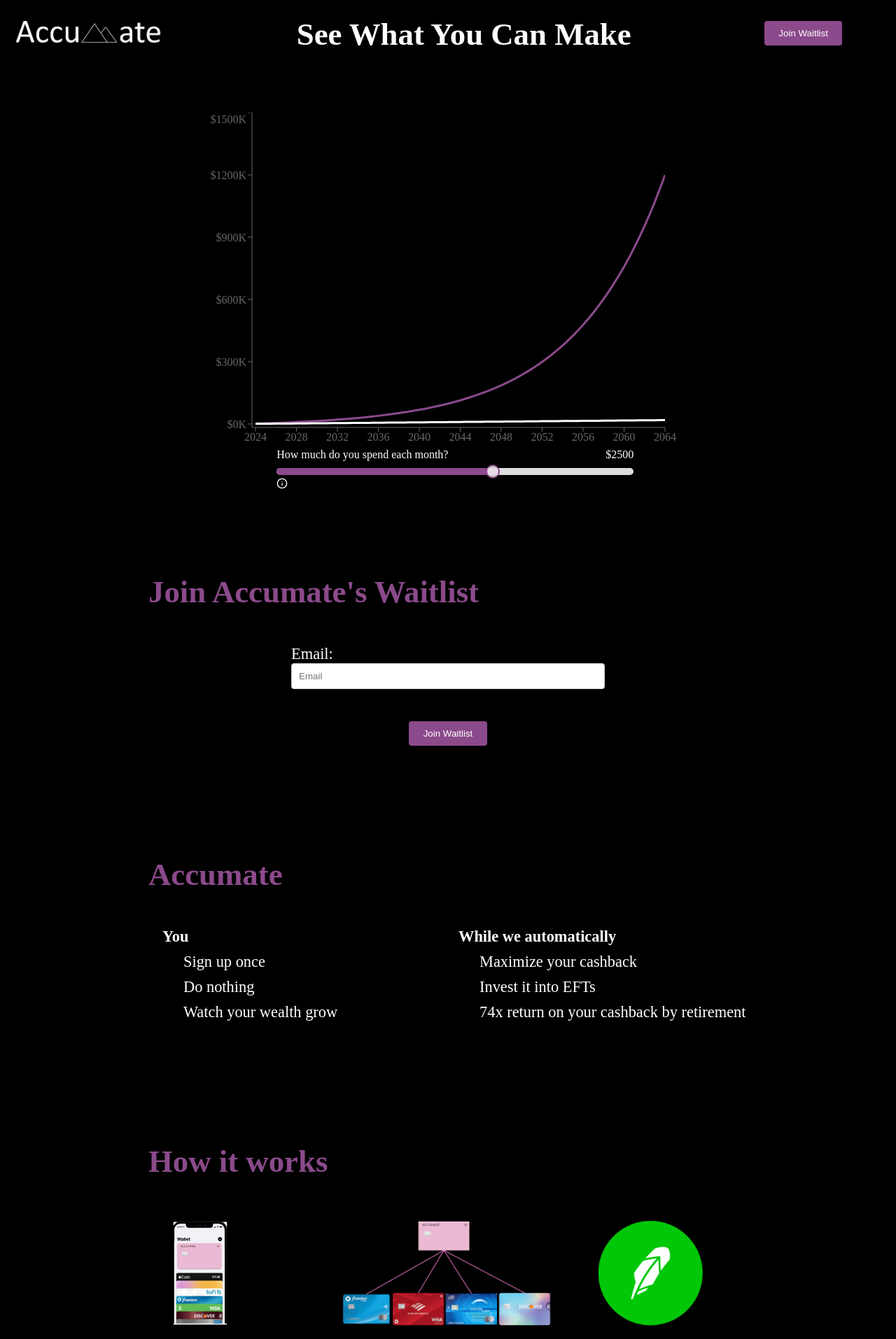
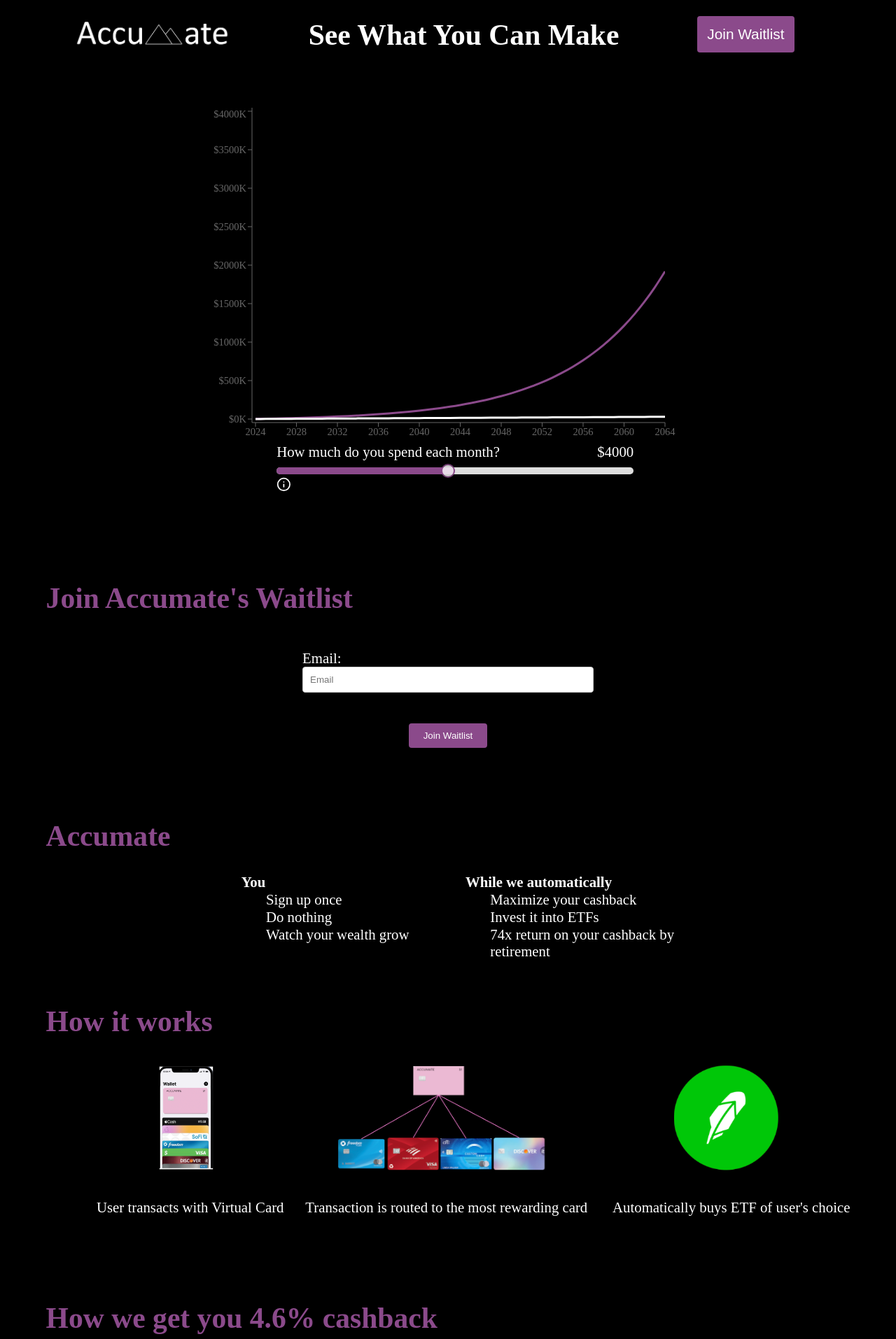
Before and after one commit to dnevinrichards01/accumate_frontend, a React (Vite) app: page / in a window 1280 px wide. Shown: the top 1914 px of the page at 70% size. Built offline with nearby package versions, Linux system fonts and the light colour scheme.

Commit message:
wrote CSS which is better at resizing for different screens

```diff
--- a/src/components/EmailForm.jsx
+++ b/src/components/EmailForm.jsx
@@ -72,7 +72,7 @@
                 (error && <div className='form-input-error'>{error}</div>) ||
                 (success && <div>{success}</div>)
             : <br/>}
-            <button className="form-button" type="submit" >
+           <button className="form-button" type="submit" >
                 Join Waitlist
             </button>
         </form>
--- a/src/components/ReChartViz.jsx
+++ b/src/components/ReChartViz.jsx
@@ -17,9 +17,8 @@
 
 
 
-
 const ReChartViz = () => {
-    const [monthlySpend, setMonthlySpend] = useState(2500);
+    const [monthlySpend, setMonthlySpend] = useState(4000);
     const [hoverYear, setHoverYear] = useState(null);
 
     const dateNow = new Date();
@@ -76,7 +75,7 @@
         if (active && payload && payload.length) {
             const year = payload[0]?.payload?.year;
             return (
-                <div className="custom-tooltip">
+                <div className="custom-tooltip" styles={{'pointerEvents': 'none'}}>
                     <p style={{'color': 'white'}}>Year: {year}</p>
                     {payload.map((entry, index) => (
                         <p key={index} style={{ color: entry.color }}>
@@ -99,21 +98,21 @@
                 onMouseLeave={handleMouseLeave}
                 >
                     <CartesianGrid vertical={false} horizontal={false} />
-                    <XAxis dataKey="year" domain={[dateNow.getFullYear(),dateNow.getFullYear()+42]} padding={{ left: 5, right: 0 }}
-                    tick={{ fontSize: '16px'}}
+                    <XAxis dataKey="year" domain={[dateNow.getFullYear(),dateNow.getFullYear()+42]}
+                    padding={{ left: 5, right: 0 }}
+                    tick={{ fontSize: '.7rem'}}
                     allowDataOverflow
                     ticks={Array.from({length: 11}, (_, i) => 4*i + dateNow.getFullYear())}
-                    tickCount={10}
                     >
                     </XAxis>
                     <YAxis tickFormatter={(usd) => `$${Math.floor(usd / 1000)}K`} domain={[0,120000]}
-                        ticks={[0, 300000, 600000, 900000, 1200000, 1500000]}
-                        tickCount={5}
-                        tick={{ fontSize: '16px'}}
-                        padding={{ top: 0, bottom: 5 }} allowDataOverflow={false}
+                        ticks={[0, 500000, 1000000, 1500000, 2000000, 2500000, 3000000, 3500000, 4000000]}
+                        tick={{ fontSize: '.7rem', }}
+                        padding={{ top: 5, bottom: 5 }}
+                        allowDataOverflow={false}
                         allowDecimals={false}>
                     </YAxis>
-                    <Tooltip content={<CustomTooltip/>}/>
+                    <Tooltip content={<CustomTooltip/>} position={{ x: 75, y: 10 }}/>
 
                     <Line type="monotone" dataKey="exponential" name="With Accumate" stroke="rgb(139, 74, 139)"
                     dot={false} strokeWidth={3}/>
@@ -130,7 +129,7 @@
                 <Slider
                     props={{
                         min:0,
-                        max:4000,
+                        max:8000,
                         step:1,
                         initialValue:monthlySpend,
                         sliderHandleChange:handleChange
--- a/src/pages/HomePreLaunch.jsx
+++ b/src/pages/HomePreLaunch.jsx
@@ -13,35 +13,38 @@
 function HomePreLaunch() {
 
     return (
-        <div>
+        <div className='page-container'>
             <header>
                 <div className='menu-bar'>
                     <div className='menu-item menu-logo'>
-                        <img src={logo}></img>
+                        <img src={logo} className='menu-logo'></img>
                     </div>
                     <div className='menu-item menu-title'>
                         <h1>See What You Can Make</h1>
                     </div>
-                    <div className='menu-item menu-waitlist-button'>
+                    <div className='menu-item menu-waitlist-div'>
                         <a href="#waitlist">
-                            <button className='form-button'>Join Waitlist</button>
+                            <button className='menu-button'>Join Waitlist</button>
                         </a>
                     </div>
                 </div>
             </header>
+            <div className='menu-title-shifted'>
+                <h1>See What You Can Make</h1>
+            </div>
             <div className='content'>
-                <div className='container vertical rechart'>
+                <div className='content-row rechart'>
                     <ReChartViz />
                 </div>
-                <div className='container vertical join-waitlist-container' id='waitlist'>
+                <div className='content-row vertical join-waitlist-container' id='waitlist'>
                     <h1>Join Accumate's Waitlist</h1>
-                    <div className='join-waitlist'>
+                    <div className=''>
                         <EmailForm route='api/waitlist/' style={{'margin': '10px'}}/>
                     </div>
                 </div>
-                <div className='container vertical'>
+                <div className='content-row vertical '>
                     <h1>Accumate</h1>
-                    <div className='container horizontal'>
+                    <div className='horizontal two-cols'>
                         <div className='column'>
                             <h2>You</h2>
                             <div className='column column-item indent'>
@@ -54,30 +57,30 @@
                             <h2>While we automatically</h2>
                             <div className='column column-item indent'>
                                 <p>Maximize your cashback</p>
-                                <p>Invest it into EFTs</p>
+                                <p>Invest it into ETFs</p>
                                 <p>74x return on your cashback by retirement</p>
                             </div>
                         </div>
                     </div>
                 </div>
-                <div className='container vertical'>
+                <div className='content-row vertical'>
                     <h1>How it works</h1>
-                    <div className='container horizontal how-it-works'>
-                        <div>
+                    <div className='horizontal three-cols'>
+                        <div className='col vertical'>
                             <img src={digitalWallet}
                             style={{'height':'170px', 'width':'auto'}}/>
                             <p style={{'padding':'0 0 0 10px','height':'4em'}}>
                                 User transacts with Virtual Card
                             </p>
                         </div>
-                        <div>
+                        <div className='col vertical'>
                             <img src={cardRouting}
                             style={{'height':'170px', 'width':'auto'}}/>
                             <p style={{'margin':'0 0 0 10px', 'height':'4em'}}>
                                 Transaction is routed to the most rewarding card
                             </p>
                         </div>
-                        <div>
+                        <div className='col vertical'>
                             <img src={brokerageRobinhood}
                             style={{'height':'170px', 'width':'auto'}}/>
                             <p style={{'margin':'0 0 0 15px','height':'4em'}}>
@@ -87,7 +90,7 @@
                     </div>
 
                 </div>
-                <div className='container vertical how-we-get'>
+                <div className='content-row vertical how-we-get'>
                     <h1>How we get you 4.6% cashback</h1>
                     <div>
                         <p>
@@ -97,7 +100,7 @@
                         </p>
                     </div>
                 </div>
-                <div className='container contact-us'>
+                <div className='content-row contact-us'>
                     <h2>Contact us</h2>
                     <p>admin@accumatewealth.com</p>
                 </div>
--- a/src/styles/Form.css
+++ b/src/styles/Form.css
@@ -32,6 +32,7 @@
 
   .form-button {
     width: 95%;
+    height: 100%;
     max-width: 15ch;
     padding: 10px;
     margin: 20px 0;
--- a/src/styles/HomePreLaunch.css
+++ b/src/styles/HomePreLaunch.css
@@ -9,19 +9,56 @@
 	padding: 0;
 }
 
+
+body{
+    background-color: black;
+}
+
 html {
     scroll-behavior: smooth;
+    font-size: 1.4rem;
+    display: flex;
+    justify-content: center;
+}
+@media only screen and (min-width: 1800) {
+    html {
+        font-size: 1.8rem;
+    }
+}
+@media only screen and (max-width: 1800) {
+    html {
+        font-size: 1.6rem;
+    }
+}
+@media only screen and (max-width: 1500px) {
+    html {
+        font-size: 1.3rem;
+    }
+}
+
+@media only screen and (max-width: 1100px) {
+    html {
+        font-size: 1.2rem;
+    }
+}
+
+@media only screen and (max-width: 950px) {
+    html {
+        font-size: 1.1rem;
+    }
+}
+@media only screen and (max-width: 500px) {
+    html {
+        font-size: 1rem;
+    }
 }
 
 
-body{
-    background-color: black;
-    font-size: 1.4em;
-}
-@media only screen and (max-width: 800px) {
-    body {
-        font-size: 1em;
-    }
+
+
+.page-container {
+    max-width: 1500px;
+    padding: 0 1rem;
 }
 
 
@@ -40,26 +77,47 @@
 }
 
 .menu-bar {
-    height: 70px;
+    height: auto;
     display: flex;
     flex-wrap: nowrap;
     justify-content: space-between;
     align-items: center;
-    margin-bottom: 20px;
-    padding: 20px;
+    padding: 1rem 1rem 0 1rem;
     background-color: rgb(0, 0, 0);
     color: rgb(255, 255, 255);
-    gap: 15px
+    gap: 1.5rem;
+    font-size: 1rem;
+}
+@media only screen and (max-width: 1000px) {
+    .menu-bar {
+        flex-wrap: wrap;
+
+    }
+}
+@media only screen and (max-width: 1000px) {
+    .menu-bar {
+        justify-content: center;
+        padding: 1rem .5rem 0 .5rem;
+        gap: 2rem;
+    }
 }
 
     .menu-item {
         height: 100%;
         width: auto;
         flex-shrink: 0;
+        font-size: 1rem;
+        margin: 0 1rem;
+        justify-content: center;
+    }
+    @media only screen and (max-width: 1000px) {
+        .menu-item {
+            margin: 0 0;
+        }
     }
 
     .menu-item img {
-        height: 60px;
+        height: 3rem;
         width: auto;
     }
 
@@ -69,15 +127,37 @@
 
 
     .menu-title {
-        flex-shrink: 1;
-        margin-top: 5px;
+        flex-shrink: 0;
+        margin-bottom: .4rem;
     }
-    @media only screen and (max-width: 935px) { .menu-title { display: none } }
+    @media only screen and (max-width: 1000px) {
+        .menu-title {
+            display: none;
+        }
+    }
 
-    .menu-waitlist-button {
-        margin-bottom: 20px;
+
+    .menu-waitlist-div {
         flex-shrink: 0;
-        width: 15ch;
+        height: 2.5rem;
+        width: 17ch;
+        margin-bottom: .5rem;
+        margin-top: 0;
+    }
+
+    .menu-button {
+        height: 100%;
+        width: 12ch;
+        font-size: 1rem;
+        background-color: rgb(139, 74, 139);
+        color: white;
+        border: none;
+        border-radius: 4px;
+        cursor: pointer;
+        transition: background-color 0.2s ease-in-out;
+    }
+    .menu-button:hover {
+        background-color: rgb(110, 58, 110);
     }
 
 
@@ -85,32 +165,48 @@
     display: flex;
     flex-direction: column;
     align-items: center;
-    width: 100vw;
+    width: 100%;
 }
 
+    h1 {
+        text-align: left;
+    }
+
+.menu-title-shifted {
+    display: none;
+    margin-bottom: 0;
+    padding: 0 1rem;
+    width: 100%;
+    color: white;
+    align-self: center;
+}
+@media only screen and (max-width: 1000px) {
+    .menu-title-shifted {
+        display: flex;
+        justify-content: center;
+    }
+}
 /* 350px; */
-.container{
+.content-row{
     background-color: black;
     color: white;
     display: flex;
     justify-content: center;
-    padding: 20px;
-    width: 70%;
-    height: 50vh;
-    min-height: 300px;
-    max-height: 400px;
-    margin-bottom: 30px;
+    margin-bottom: 3rem;
+    width: 100%;
 }
 
-    .container h1 {
-        color: rgb(139, 74, 139);
+    .content-row h1 {
+        color:rgb(139, 74, 139);
+        width: 100%;
+        align-self: left;
     }
 
-    .container h2 {
+    .content-row h2 {
         font-size: 1em;
     }
 
-    .container > div {
+    .content-row > div {
         height: 100%;
         width: 100%;
     }
@@ -118,7 +214,8 @@
     .vertical{
         display: flex;
         flex-direction: column;
-        align-items: flex-start;
+        justify-content: flex-start;
+        align-items: center;
         gap: 30px;
     }
 
@@ -126,13 +223,13 @@
         display: flex;
         align-items: center;
         justify-content: space-around;
-        gap: 30px;
+        gap: 1rem;
+        flex-wrap: wrap;
     }
 
     .contact-us {
         width: 90%;
-        height: 50px;
-        min-height: 50px;
+        height: 5rem;
         color: grey;
         display: flex;
         flex-direction: column;
@@ -145,7 +242,7 @@
         min-height: 500px;
         max-height: 1200px;
         width: 85vh;
-        min-width: 500px;
+        min-width: 400px;
         max-width: 1200px;
         font-size: 1rem;
         padding: 20px 0;
@@ -158,22 +255,68 @@
         margin-bottom: 70px;
     }
 
+
     .how-we-get {
         height: 150px;
         min-height: 150px;
         margin-bottom: 70px;
     }
+        .how-we-get p {
+            margin-left: 3.1em;
+        }
+
+
 
     .join-waitlist-container {
-        min-height: 350px;
     }
 
 
 
-.join-waitlist {
-    width:400px;
-    padding: 0 100px;
+.two-cols {
+    display: flex;
+    justify-content: center;
+    align-content: flex-start;
+    padding-left: 1rem;
+    height: 15rem;
+    flex-wrap: wrap;
 }
+
+    .two-cols .column {
+        display: flex;
+        flex-direction: column;
+        justify-content: flex-start;
+        flex-wrap: nowrap;
+        margin: 0 .2rem;
+        gap: .05rem .2rem;
+        width: 14rem;
+        height: 5rem;
+        margin-bottom: 1rem;
+    }
+
+        .two-cols .column-item {
+            width:100%;
+        }
+
+            .two-cols .indent {
+                margin-left: 1.7rem;
+            }
+
+.three-cols {
+    display: flex;
+    justify-content: space-around;
+    height: 15rem;
+    padding-left: 3rem;
+    flex-wrap: wrap;
+}
+@media only screen and (max-width: 1200px) {
+    .three-cols { /* turns these columns into rows */
+        display: flex;
+        flex-direction: column;
+        justify-content: flex-start;
+    }
+}
+
+
 
 .form-button {
     width: 95%;
@@ -191,20 +334,7 @@
     background-color: rgb(110, 58, 110);
   }
 
-.column {
-    display: flex;
-    flex-direction: column;
-    gap: 10px;
-    width: 10%;
-}
 
-    .column-item {
-        width:100%;
-    }
-
-        .indent {
-            margin-left: 30px;
-        }
 
 
 .tooltiptext {
@@ -214,4 +344,7 @@
 /*background-color: rgb(1, 1, 1, .1);*/
 .custom-tooltip {
     background-image: radial-gradient(black 0%, transparent 100%);
+    position: 'absolute';
+    top: 0;
+    left: 0;
 }
```
